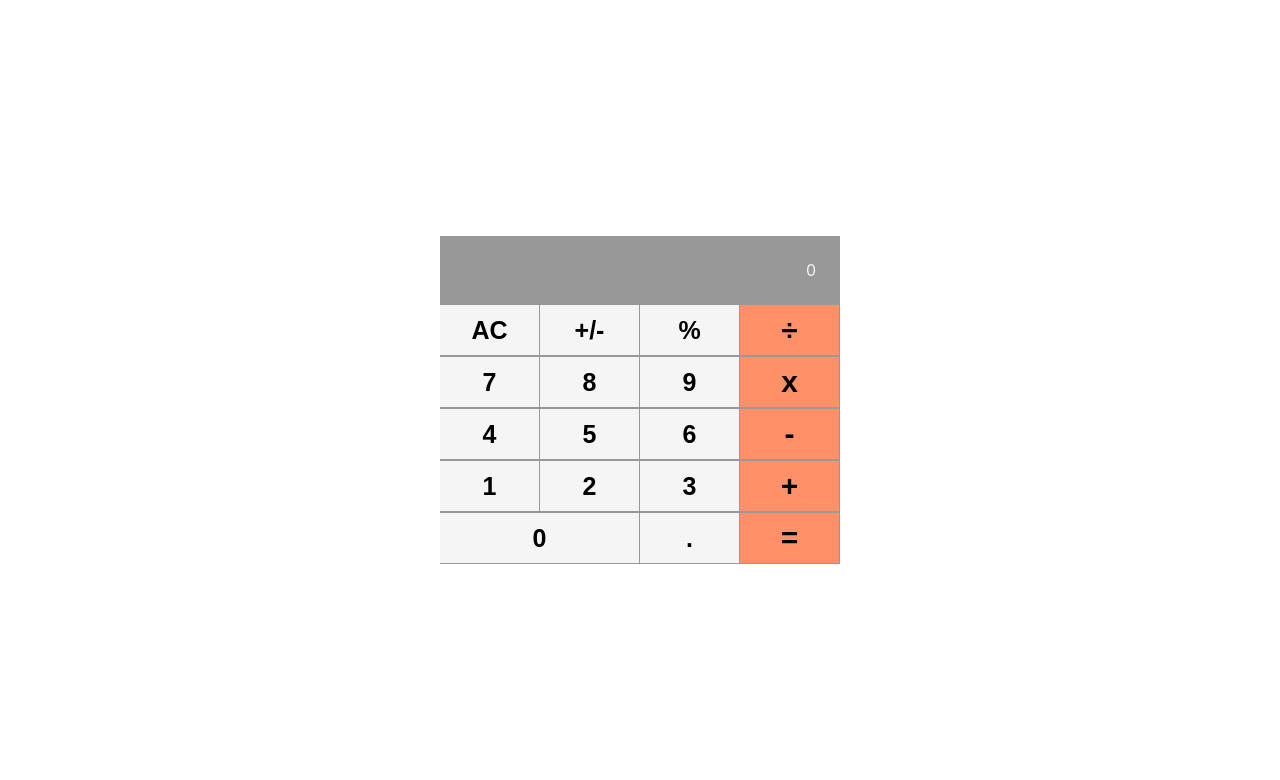
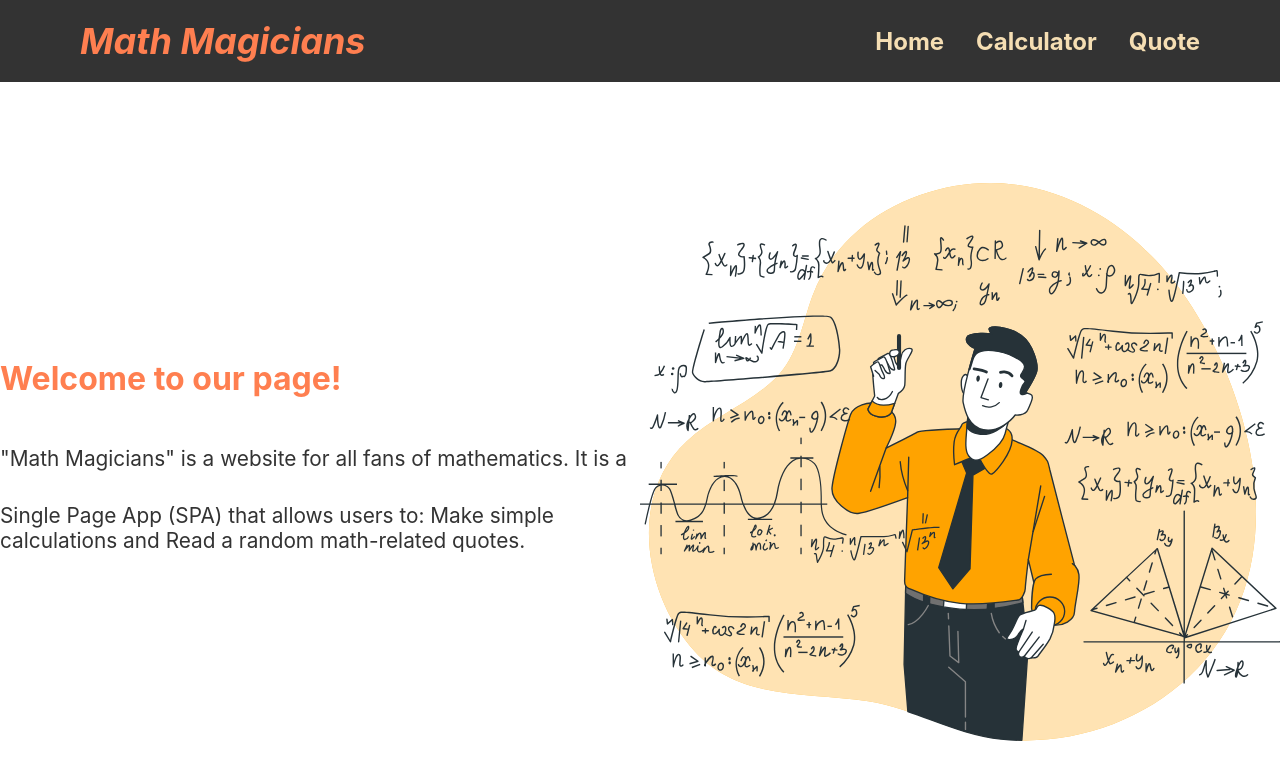
Before and after one commit to nickemma/math-magician, a React (Create React App) app: page / in a window 1280 px wide. Shown: the top 780 px of the page. Built offline with nearby package versions, Linux system fonts and the light colour scheme.

Commit message:
final developemnt design

```diff
--- a/package.json
+++ b/package.json
@@ -8,6 +8,7 @@
     "@testing-library/user-event": "^13.5.0",
     "react": "^18.2.0",
     "react-dom": "^18.2.0",
+    "react-router-dom": "^6.3.0",
     "react-scripts": "5.0.1",
     "web-vitals": "^2.1.4"
   },
--- a/src/App.js
+++ b/src/App.js
@@ -1,11 +1,21 @@
 import React from 'react';
+import './App.css';
+import { Routes, Route } from 'react-router-dom';
+import Home from './components/Home';
 import Calculator from './components/Calculator';
-import './App.css';
+import Quote from './components/Quote';
+import Navbar from './components/Navbar';
 
 const App = () => (
   <div className="App">
-    <Calculator />
+    <Navbar />
+    <Routes>
+      <Route path="/" element={<Home />} />
+      <Route path="/Calculator" element={<Calculator />} />
+      {' '}
+      <Route path="/Quote" element={<Quote />} />
+      {' '}
+    </Routes>
   </div>
 );
-
 export default App;
--- a/src/components/Calculator.css
+++ b/src/components/Calculator.css
@@ -8,6 +8,11 @@
   margin: 0;
   padding: 0;
   box-sizing: border-box;
+}
+
+.math {
+  margin-left: 50px;
+  font-size: 1.5rem;
 }
 
 .global {
--- a/src/components/Calculator.jsx
+++ b/src/components/Calculator.jsx
@@ -22,113 +22,126 @@ const Calculator = () => {
 
   const { total, next, operation } = state;
   return (
-    <div className="global">
-      <div className="answer-span" onChange={resultDisplayClick}>
+    <>
+      <div className='math'>
+        <h2>Let's do some math!</h2>
+      </div>
+      <div className='global'>
+        <div className='answer-span' onChange={resultDisplayClick}>
           {total}
           {operation}
           {next}
         </div>
-      <div className="box-one">
+        <div className='box-one'>
           <button
             onClick={handleClick}
-          type="button"
-          className="btn delete number"
+            type='button'
+            className='btn delete number'
           >
             AC
           </button>
           <button
             onClick={handleClick}
-          type="button"
-          className="btn  number number"
+            type='button'
+            className='btn  number number'
           >
             +/-
           </button>
           <button
             onClick={handleClick}
-          type="button"
-          className="btn clear number"
+            type='button'
+            className='btn clear number'
           >
             %
           </button>
           <button
             onClick={handleClick}
-          type="button"
-          className="btn  equal-to operator"
+            type='button'
+            className='btn  equal-to operator'
           >
             ÷
           </button>
         </div>
-      <div className="box-two">
-        <button onClick={handleClick} type="button" className="btn number">
+        <div className='box-two'>
+          <button onClick={handleClick} type='button' className='btn number'>
             7
           </button>
-        <button onClick={handleClick} type="button" className="btn number">
+          <button onClick={handleClick} type='button' className='btn number'>
             8
           </button>
-        <button onClick={handleClick} type="button" className="btn number">
+          <button onClick={handleClick} type='button' className='btn number'>
             9
           </button>
           <button
             onClick={handleClick}
-          type="button"
-          className="btn number operator"
+            type='button'
+            className='btn number operator'
           >
             x
           </button>
         </div>
-      <div className="box-three">
-        <button onClick={handleClick} type="button" className="btn number">
+        <div className='box-three'>
+          <button onClick={handleClick} type='button' className='btn number'>
             4
           </button>
-        <button onClick={handleClick} type="button" className="btn number">
+          <button onClick={handleClick} type='button' className='btn number'>
             5
           </button>
-        <button onClick={handleClick} type="button" className="btn number">
+          <button onClick={handleClick} type='button' className='btn number'>
             6
           </button>
           <button
             onClick={handleClick}
-          type="button"
-          className="btn number  operator"
+            type='button'
+            className='btn number  operator'
           >
             -
           </button>
         </div>
-      <div className="box-four">
-        <button onClick={handleClick} type="button" className="btn number">
+        <div className='box-four'>
+          <button onClick={handleClick} type='button' className='btn number'>
             1
           </button>
-        <button onClick={handleClick} type="button" className="btn number">
+          <button onClick={handleClick} type='button' className='btn number'>
             2
           </button>
-        <button onClick={handleClick} type="button" className="btn number">
+          <button onClick={handleClick} type='button' className='btn number'>
             3
           </button>
           <button
             onClick={handleClick}
-          type="button"
-          className="btn number operator"
+            type='button'
+            className='btn number operator'
           >
             +
           </button>
         </div>
-      <div className="box-five">
-        <button onClick={handleClick} type="button" className="btn number zero">
+        <div className='box-five'>
+          <button
+            onClick={handleClick}
+            type='button'
+            className='btn number zero'
+          >
             0
           </button>
-        <button onClick={handleClick} type="button" className="btn number dot">
+          <button
+            onClick={handleClick}
+            type='button'
+            className='btn number dot'
+          >
             .
           </button>
 
           <button
             onClick={handleClick}
-          type="button"
-          className="btn number operator"
+            type='button'
+            className='btn number operator'
           >
             =
           </button>
         </div>
       </div>
+    </>
   );
 };
 export default Calculator;
--- /dev/null
+++ b/src/components/Home.css
@@ -0,0 +1,45 @@
+.home {
+  display: flex;
+  align-items: center;
+  justify-content: center;
+  padding-top: 8rem;
+}
+
+.home .content {
+  flex: 1 1 40rem;
+}
+
+.home .content h1 {
+  font-size: 2rem;
+  color: coral;
+  margin-bottom: 2rem;
+}
+
+.home .content p {
+  font-size: 1.3rem;
+  color: #333;
+  padding: 1rem 0;
+}
+
+.home .image {
+  flex: 1 1 40rem;
+}
+
+.home .image img {
+  width: 100%;
+}
+
+@media only screen and (max-width: 700px) {
+  .home {
+    display: flex;
+    flex-direction: column;
+  }
+
+  .content {
+    margin: 20px 10px;
+  }
+
+  .image {
+    margin-top: -380px;
+  }
+}
--- /dev/null
+++ b/src/components/Home.jsx
@@ -0,0 +1,25 @@
+import React from 'react';
+import Image from '../components/images/Mathematics-bro.svg';
+import './Home.css';
+
+function Home() {
+  return (
+    <div className='home'>
+      <div className='content'>
+        <h1>Welcome to our page!</h1>
+        <p>
+          "Math Magicians" is a website for all fans of mathematics. It is a
+        </p>
+        <p>
+          Single Page App (SPA) that allows users to: Make simple calculations
+          and Read a random math-related quotes.
+        </p>
+      </div>
+      <div className='image'>
+        <img src={Image} alt='' />
+      </div>
+    </div>
+  );
+}
+
+export default Home;
--- /dev/null
+++ b/src/components/Navbar.css
@@ -0,0 +1,39 @@
+.nav {
+  position: fixed;
+  top: 0;
+  left: 0;
+  right: 0;
+  background: #333;
+  display: flex;
+  align-items: center;
+  justify-content: space-between;
+  padding: 1.2rem 5rem;
+}
+
+.nav .logo {
+  color: coral;
+  font-size: 1.5rem;
+  font-style: italic;
+}
+
+.nav .items {
+  list-style: none;
+  display: flex;
+  transition: all 0.3s linear;
+}
+
+.nav .items li {
+  font-size: 1.5rem;
+  margin-left: 2rem;
+}
+
+.nav .items a {
+  color: wheat;
+  text-decoration: none;
+  font-weight: bold;
+}
+
+.nav .items a:hover {
+  color: coral;
+  transition: 0.3s ease-in;
+}
--- /dev/null
+++ b/src/components/Navbar.jsx
@@ -0,0 +1,26 @@
+import React from 'react';
+import './Navbar.css';
+import { Link } from 'react-router-dom';
+
+function Navbar() {
+  return (
+    <div className='nav'>
+      <div className='logo'>
+        <h2>Math Magicians</h2>
+      </div>
+      <ul className='items'>
+        <li>
+          <Link to='/'>Home</Link>
+        </li>
+        <li>
+          <Link to='/calculator'>Calculator</Link>
+        </li>
+        <li>
+          <Link to='/quote'>Quote</Link>
+        </li>
+      </ul>
+    </div>
+  );
+}
+
+export default Navbar;
--- /dev/null
+++ b/src/components/Quote.css
@@ -0,0 +1,27 @@
+.quoteContainer {
+  display: flex;
+  flex-direction: column;
+  align-items: center;
+  height: 80vh;
+}
+
+.quotes {
+  font-style: italic;
+  font-size: 2.2rem;
+  width: 50%;
+  text-align: center;
+  margin: 80px 0 30px 0;
+}
+
+.generateQuotes {
+  border: none;
+  background: orange;
+  color: #fff;
+  padding: 10px;
+  border-radius: 10px;
+}
+
+.generateQuotes:hover {
+  cursor: pointer;
+  background-color: rgb(139, 138, 138);
+}
--- /dev/null
+++ b/src/components/Quote.jsx
@@ -0,0 +1,44 @@
+import React, { useState } from 'react';
+import './Quote.css';
+
+const Quote = () => {
+  const [quotes, setQuote] = useState('');
+
+  /* Generate random math quotes */
+
+  const updateQuote = async () => {
+    const res = await fetch('https://random-math-quote-api.herokuapp.com/');
+
+    res
+      .json()
+      .then((res) => {
+        setQuote({
+          quotes: res.quote,
+        });
+      })
+      .catch();
+  };
+
+  /* Convert from object to a string */
+
+  const quote = [JSON.stringify(quotes)].join('').split('');
+  quote.pop();
+  quote.shift();
+  quote.splice(0, 9);
+
+  return (
+    <div className='quoteContainer'>
+      <div className='quotes'>
+        {quotes === '' && (
+          <p>&quot;Math is the source code of reality.&quot;</p>
+        )}
+      </div>
+      <p className='quotes'>{quote}</p>
+      <button type='button' onClick={updateQuote} className='generateQuotes'>
+        Generate quote
+      </button>
+    </div>
+  );
+};
+
+export default Quote;
--- a/src/index.js
+++ b/src/index.js
@@ -1,11 +1,14 @@
 import React from 'react';
 import ReactDOM from 'react-dom/client';
+import { BrowserRouter } from 'react-router-dom';
 import './index.css';
 import App from './App';
 
 const root = ReactDOM.createRoot(document.getElementById('root'));
 root.render(
   <React.StrictMode>
-    <App />
+    <BrowserRouter>
+      <App />
+    </BrowserRouter>
   </React.StrictMode>,
 );
```
Also changed, not shown: src/components/images/Mathematics-bro.svg (added), 1 other file (tests, documents, lock files or other folders). Lines whose indentation alone changed are shown as unchanged.
